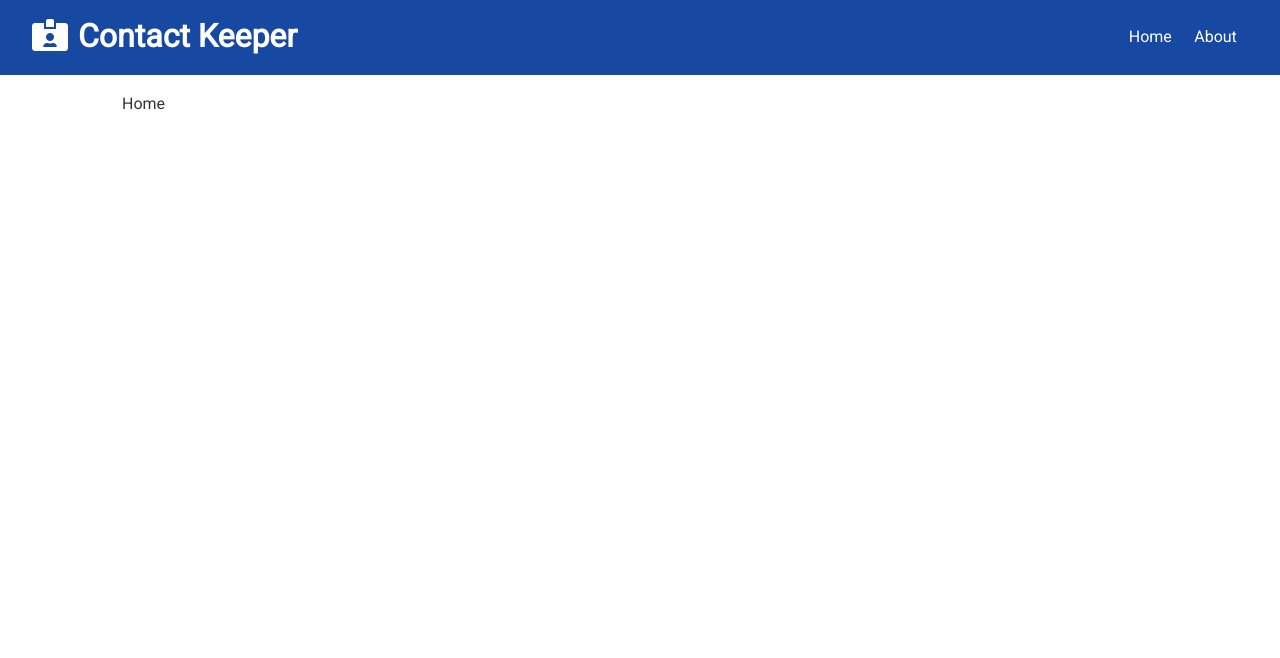
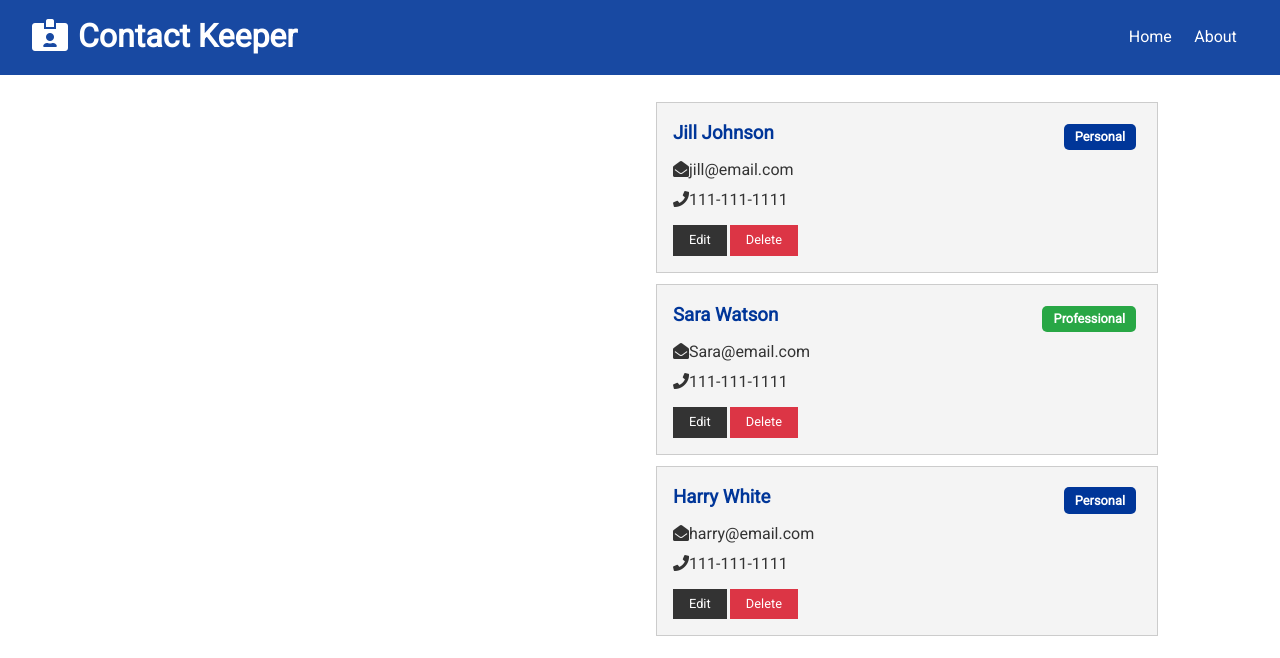
Before and after one commit to the-Revolutionist/contact-keeper, a React (Create React App) app in the folder client/: page / in a window 1280 px wide. Shown: the top 658 px of the page. Built offline with nearby package versions, Linux system fonts and the light colour scheme.

Commit message:
Contact & ContactItem components

```diff
--- a/client/src/App.js
+++ b/client/src/App.js
@@ -12,21 +12,13 @@
   return (
     <ContactState>
       <Router>
-        <div>
-          <NavBar />
-          <div className="container">
-            <Switch>
-              <Route exact path="/">
-                <Home />
-              </Route>
-              <Route exact path="/about">
-                <About />
-              </Route>
-              <Route path="/">
-                <NotFound />
-              </Route>
-            </Switch>
-          </div>
+        <NavBar />
+        <div className="container">
+          <Switch>
+            <Route exact path="/" component={Home} />
+            <Route exact path="/about" component={About} />
+            <Route path="/" component={NotFound} />
+          </Switch>
         </div>
       </Router>
     </ContactState>
--- /dev/null
+++ b/client/src/components/contacts/ContactItem.jsx
@@ -0,0 +1,42 @@
+import PropTypes from "prop-types";
+
+export const ContactItem = ({ contact }) => {
+  const { name, id, email, phone, type } = contact;
+  return (
+    <div className="card bg-light">
+      <h3 className="text-primary text-left">
+        {name}{" "}
+        <span
+          style={{ float: "right" }}
+          className={
+            "badge " +
+            (type === "professional" ? "badge-success" : "badge-primary")
+          }
+        >
+          {type.charAt(0).toUpperCase() + type.slice(1)}
+        </span>
+      </h3>
+      <ul className="list">
+        {email && (
+          <li>
+            <i className="fas fa-envelope-open" />
+            {email}
+          </li>
+        )}
+        {phone && (
+          <li>
+            <i className="fas fa-phone" />
+            {phone}
+          </li>
+        )}
+      </ul>
+      <p>
+        <button className="btn btn-dark btn-sm">Edit</button>
+        <button className="btn btn-danger btn-sm">Delete</button>
+      </p>
+    </div>
+  );
+};
+ContactItem.propTypes = {
+  contact: PropTypes.object.isRequired,
+};
--- /dev/null
+++ b/client/src/components/contacts/Contacts.jsx
@@ -0,0 +1,15 @@
+import ContactContext from "../../context/contact/contactContext";
+import { ContactItem } from "./ContactItem";
+import { useContext } from "react";
+
+export const Contacts = () => {
+  const contactContext = useContext(ContactContext);
+  const { contacts } = contactContext;
+  return (
+    <>
+      {contacts.map((contact) => (
+        <ContactItem key={contact.id} contact={contact} />
+      ))}
+    </>
+  );
+};
--- a/client/src/components/pages/Home.jsx
+++ b/client/src/components/pages/Home.jsx
@@ -1,7 +1,13 @@
+import { Contacts } from "../contacts/Contacts";
+
 export const Home = () => {
   return (
-    <>
-      <div>Home</div>
-    </>
+    <div className="grid-2">
+      <div></div>
+      <div>
+        {" "}
+        <Contacts />
+      </div>
+    </div>
   );
 };
--- a/client/src/context/contact/ContactState.js
+++ b/client/src/context/contact/ContactState.js
@@ -26,14 +26,14 @@
         type: "personal",
       },
       {
-        id: 1,
+        id: 2,
         name: "Sara Watson",
         email: "Sara@email.com",
         phone: "111-111-1111",
-        type: "personal",
+        type: "professional",
       },
       {
-        id: 1,
+        id: 3,
         name: "Harry White",
         email: "harry@email.com",
         phone: "111-111-1111",
```
